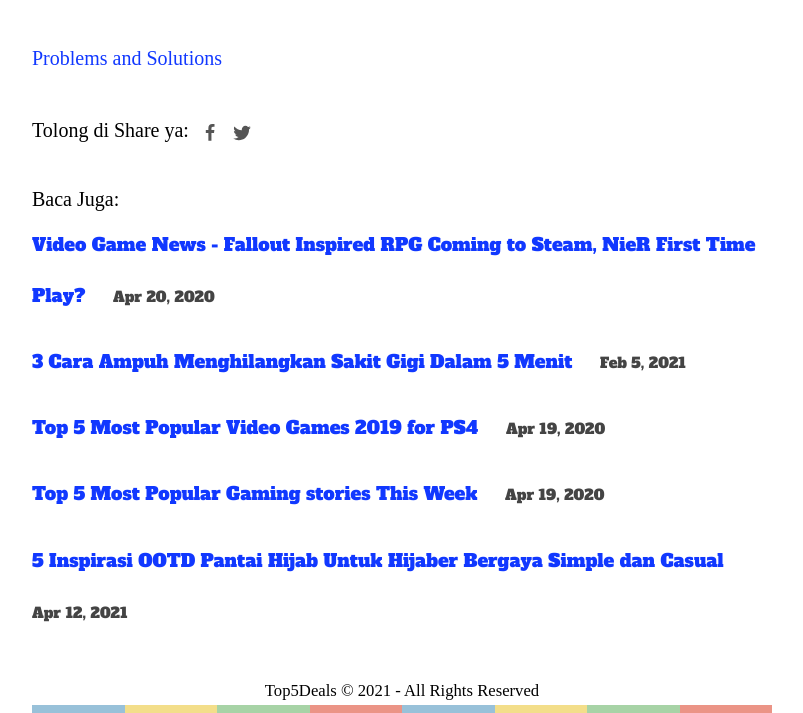
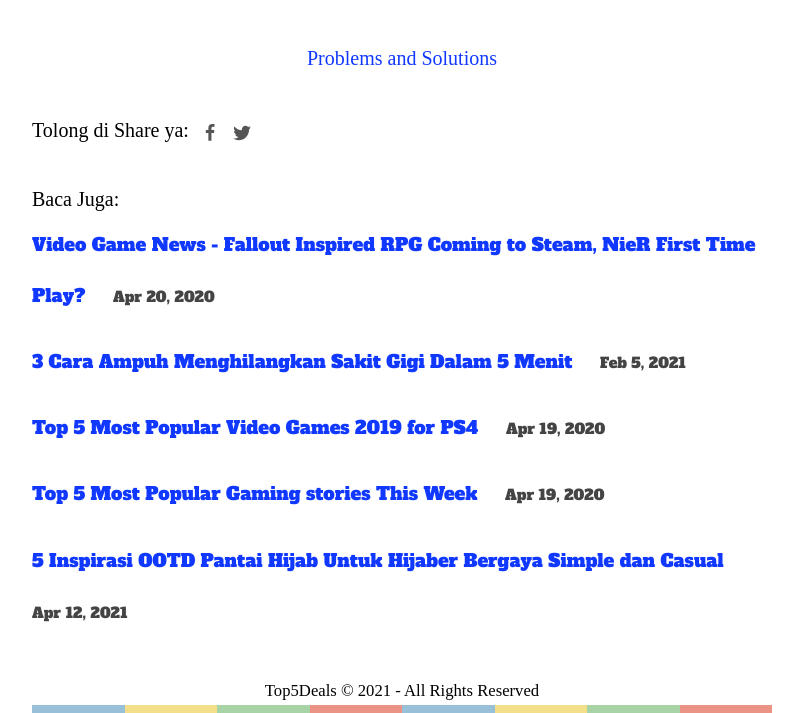
Before and after one commit to coffeecocoa/top5deals, a Jekyll site: the page built from _posts/2020-06-25-inspirasi-ootd-rok-plisket-hitam-untuk-hijaber-bergaya-simple-dan-casual.md, in a window 1280 px wide. Shown: the part 4084-4797 px from the top of the page, without its empty margins (238-1041 px from the left). Built offline with Jekyll 4.4.1, drawn with Linux system fonts in a browser that asks for light colours; some web fonts are replaced.

Commit message:
add jembot 2

```diff
--- a/_posts/2020-06-25-inspirasi-ootd-rok-plisket-hitam-untuk-hijaber-bergaya-simple-dan-casual.md
+++ b/_posts/2020-06-25-inspirasi-ootd-rok-plisket-hitam-untuk-hijaber-bergaya-simple-dan-casual.md
@@ -75,4 +75,4 @@ Nah berikut ini ada 5 inspirasi OOTD Rok Plisket Hitam bagi kamu Hijaber, Simak
 
 <br>
 
-<span style="text-align: center;"><a href="https://pupulumu.com/">Problems and Solutions</a></span>
+<p align="center"><a href="https://pupulumu.com/">Problems and Solutions</a></p>
```
